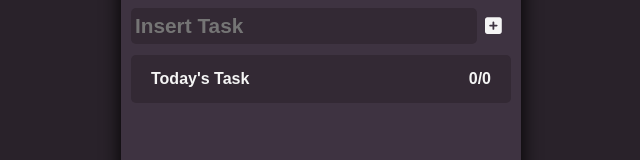
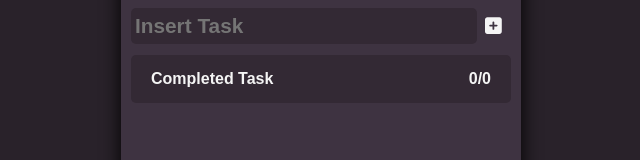
Before and after one commit to WareBar/ws101-react-todolist, a React (Create React App) app: page / in a window 1280 px wide. Shown: the part 352-512 px from the top of the page, without its empty margins (319-959 px from the left). Built offline with nearby package versions, Linux system fonts and the light colour scheme.

Commit message:
Changed task term

```diff
--- a/src/components/Details/Details.jsx
+++ b/src/components/Details/Details.jsx
@@ -6,9 +6,9 @@ export default function Details({todos}){
 
 		<div className="Details">
 			<p>
-				<span>Today's Task</span>
+				<span>Completed Task</span>
 				<span>
-					{(todos.filter((todo)=>todo.done == true)).length}/{todos.length}
+					{(todos.filter((todo)=>todo.done === true)).length}/{todos.length}
 				</span>
 			</p>
 		</div>
```
